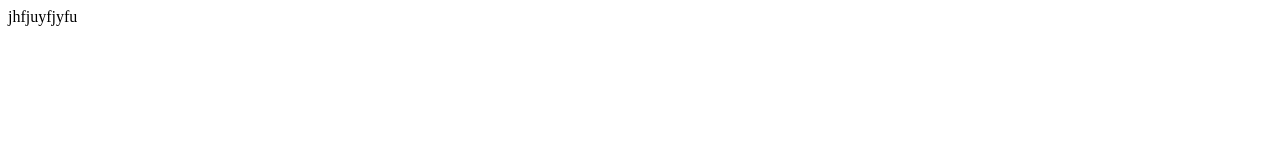
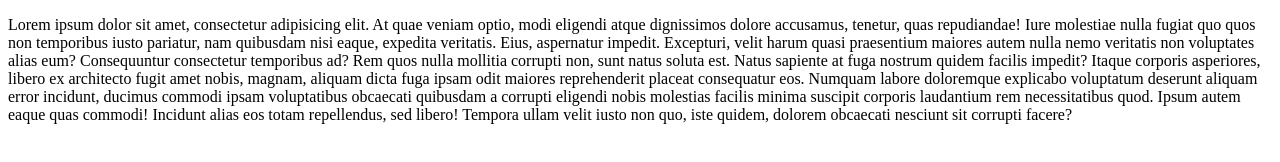
Before and after one commit to hselin-iar/first-git-project, a plain HTML site: page index.html in a window 1280 px wide. Drawn offline with Linux system fonts and the light colour scheme.

Commit message:
added a 150 words paragraph.

```diff
--- a/index.html
+++ b/index.html
@@ -6,6 +6,8 @@
     <title>Document</title>
 </head>
 <body>
-    <div>jhfjuyfjyfu</div>
+    <div>
+        <p>Lorem ipsum dolor sit amet, consectetur adipisicing elit. At quae veniam optio, modi eligendi atque dignissimos dolore accusamus, tenetur, quas repudiandae! Iure molestiae nulla fugiat quo quos non temporibus iusto pariatur, nam quibusdam nisi eaque, expedita veritatis. Eius, aspernatur impedit. Excepturi, velit harum quasi praesentium maiores autem nulla nemo veritatis non voluptates alias eum? Consequuntur consectetur temporibus ad? Rem quos nulla mollitia corrupti non, sunt natus soluta est. Natus sapiente at fuga nostrum quidem facilis impedit? Itaque corporis asperiores, libero ex architecto fugit amet nobis, magnam, aliquam dicta fuga ipsam odit maiores reprehenderit placeat consequatur eos. Numquam labore doloremque explicabo voluptatum deserunt aliquam error incidunt, ducimus commodi ipsam voluptatibus obcaecati quibusdam a corrupti eligendi nobis molestias facilis minima suscipit corporis laudantium rem necessitatibus quod. Ipsum autem eaque quas commodi! Incidunt alias eos totam repellendus, sed libero! Tempora ullam velit iusto non quo, iste quidem, dolorem obcaecati nesciunt sit corrupti facere?</p>
+    </div>
 </body>
 </html>
```
Also changed, not shown: 1 other file.
